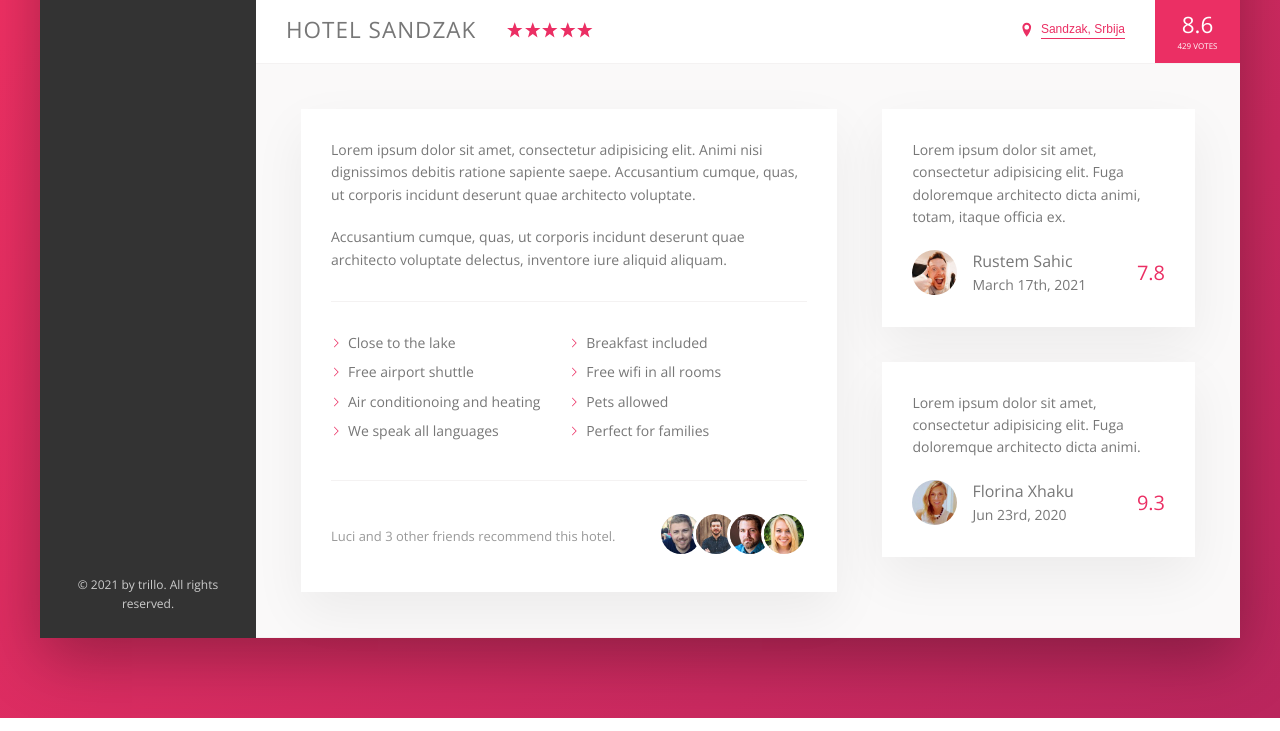
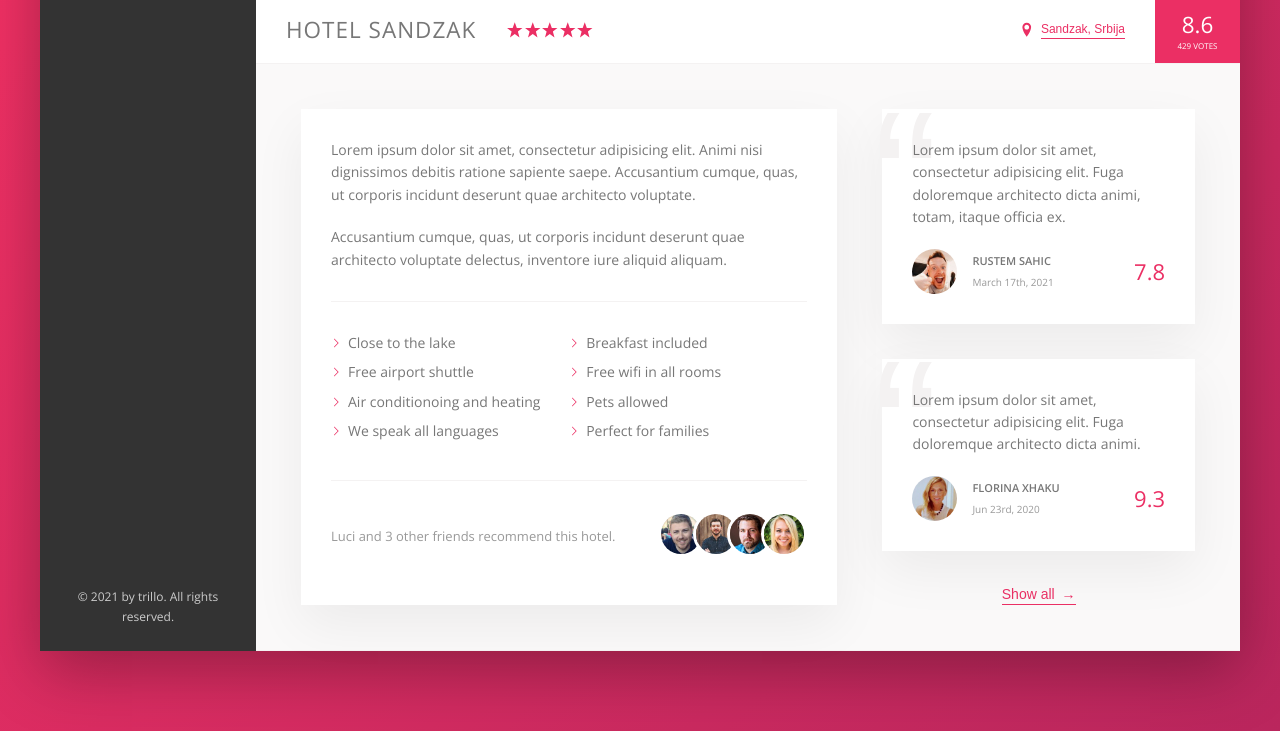
Before and after one commit to KadirZukorlic/Trillo, a website: page index.html in a window 1280 px wide. Shown: the part 538-1269 px from the top of the page. Drawn offline with nearby package versions, Linux system fonts and the light colour scheme.

Commit message:
small changes to revievs + btn added

```diff
--- a/index.html
+++ b/index.html
@@ -198,6 +198,8 @@
                                     <div class="review__rating">9.3</div>
                                 </figcaption>
                             </figure>
+
+                            <button class="btn-inline">Show all <span> &rarr; </span> </button>
                         </div>
                     </div>
                 </main>
--- a/sass/_components.scss
+++ b/sass/_components.scss
@@ -296,8 +296,17 @@
     cursor: pointer;
     transition: all .2s;
 
+    & span {
+        margin-left: 3px;
+        transition: margin-left .2s;
+    }
+
     &:hover {
         color: var(--color-grey-dark-1);
+
+        span {
+            margin-left: 8px;
+        }
     }
 
     &:focus {
@@ -415,9 +424,12 @@
     box-shadow: var(--shadow-light);
     padding: 3rem;
     margin-bottom: 3.5rem;
+    position: relative;
 
     &__text {
         margin-bottom: 2rem;
+        z-index: 10; //Z-INDEX only works with POSITION set
+        position: relative;
     }
 
     &__user {
@@ -437,17 +449,33 @@
     }
 
     &__user-name {
-        font-size: 1.6rem;
-        margin-right: auto;
-
+        font-size: 1.1rem;
+        font-weight: 600;
+        text-transform: uppercase;
+        margin-bottom: .4rem;
     }
 
     &__user-date {
-        margin-right: auto;
+        font-size: 1rem;
+        color: var(--color-grey-dark-3);
     }
 
     &__rating {
         color: var(--color-primary);
-        font-size: 2rem;
+        font-size: 2.2rem;
+        font-weight: 300;
+    }
+
+    &::before {
+        content: "\201C";
+        position: absolute;
+        top: -2.75rem;
+        left: -1rem;
+        line-height: 1;
+        font-size: 20rem;
+        color: var(--color-grey-light-2);
+        font-family: sans-serif;
+        overflow: hidden;
+        z-index: 1;
     }
 }
--- a/sass/_layout.scss
+++ b/sass/_layout.scss
@@ -56,4 +56,8 @@
 
 .user-reviews {
     flex: 1; // ocupy remaining space; (flex-grow)
+
+    display: flex;
+    flex-direction: column;
+    align-items: center;
 }
```
Also changed, not shown: css/style.css.
